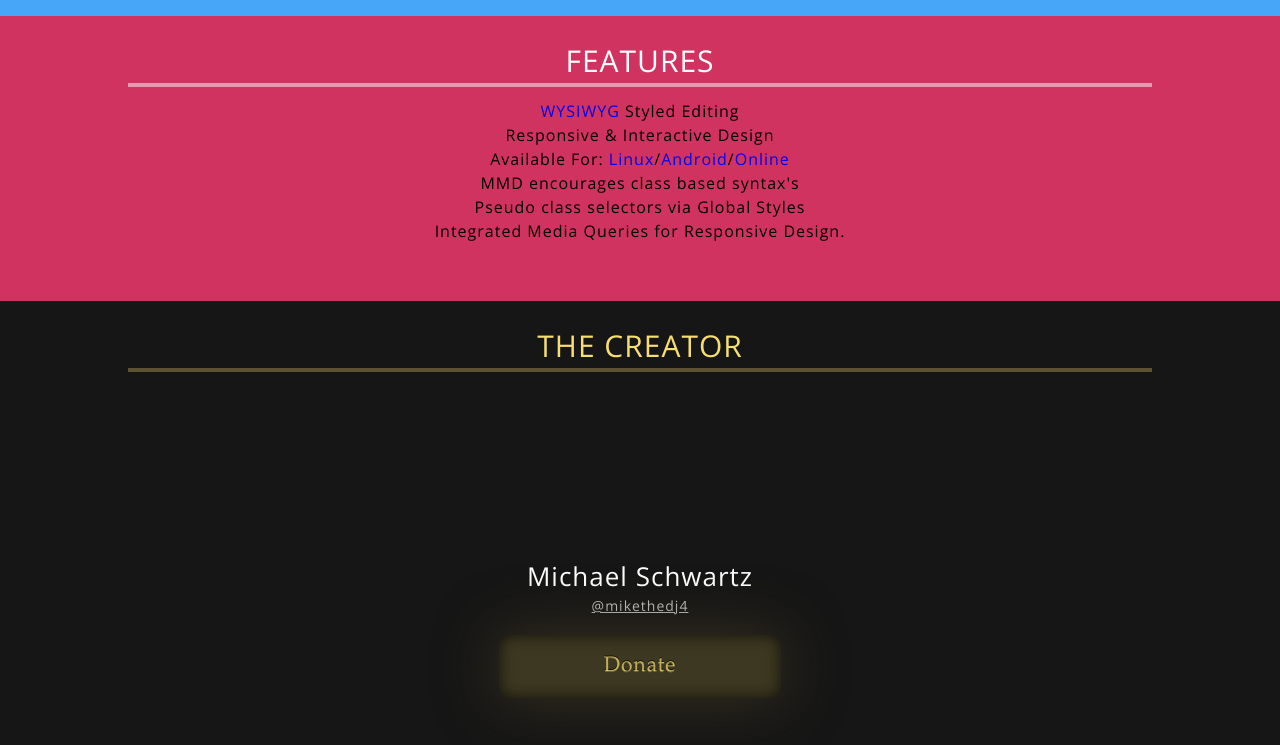
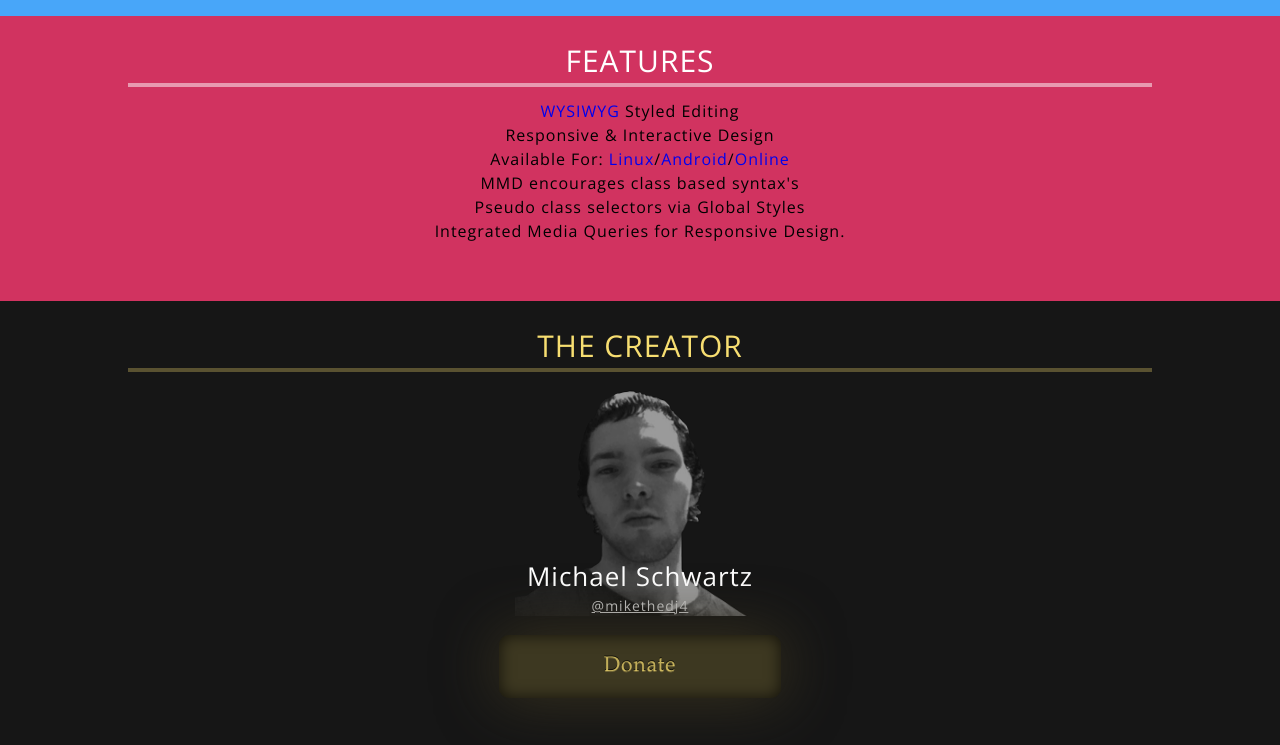
Before and after one commit to michaelsboost/mmd, a plain HTML site: page index.html in a window 1280 px wide. Shown: the part 1080-1825 px from the top of the page. Drawn offline with nearby package versions, Linux system fonts and the light colour scheme; a web font is replaced by a local one.

Commit message:
Update style.css

```diff
--- a/css/style.css
+++ b/css/style.css
@@ -86,7 +86,7 @@ p { margin: 14px auto; }
 }
 
 .michael {
-    background: url(../src/michael.png) no-repeat top center;
+    background: url(../img/michael.png) no-repeat top center;
 }
 
 .name {
```
